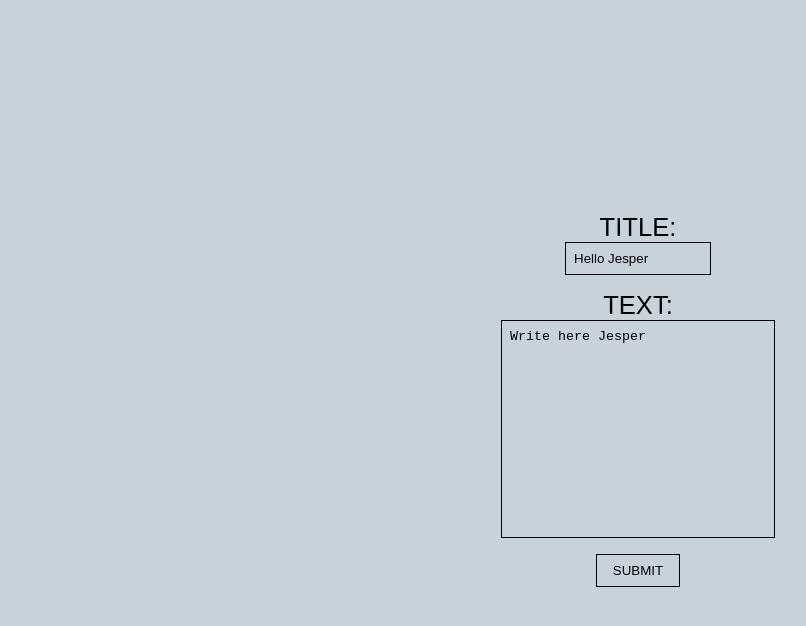
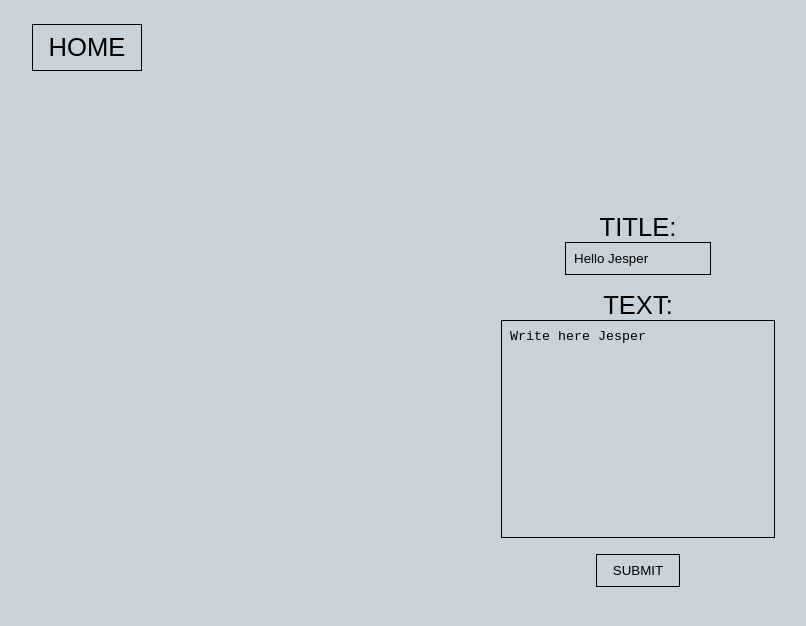
Before and after one commit to Jesper-dev/blogts, a React (Create React App) app: page /jesperp-admin-8i in a window 1280 px wide. Shown: the top 626 px of the page, without its empty margins (2-808 px from the left). Built offline with nearby package versions, Linux system fonts and the light colour scheme; no server answers; the database is empty; a web font is replaced by a local one.

Commit message:
Added homeButton on admin page and change README

```diff
--- a/src/pages/Admin.tsx
+++ b/src/pages/Admin.tsx
@@ -2,6 +2,7 @@ import { useState, useEffect } from "react";
 import ControlPanel from "../components/admin/ControlPanel";
 import PostAdmin from "../components/admin/PostAdmin";
 import { postsRef } from "../firebase";
+import { Link } from "react-router-dom";
 
 interface Provider {
   title?: string;
@@ -28,6 +29,9 @@ const Admin = () => {
   return (
     <>
       {/* Innan man kommer till allt detta så ska man vara tvungen att slå ett lösenord*/}
+      <Link to="/" className="homeButton">
+        HOME
+      </Link>
       <ControlPanel />
       <section className="postSectionAdmin">
         <div className="containerAdmin">
--- a/src/styles/comps/admin.scss
+++ b/src/styles/comps/admin.scss
@@ -61,6 +61,16 @@
   }
 }
 
+.homeButton {
+  position: absolute;
+  top: 2%;
+  left: 2%;
+  font-size: var.$text-size-large;
+  text-decoration: none;
+  color: black;
+  @include var.basic-button;
+}
+
 .postSectionAdmin {
   @include var.flex-column;
   justify-content: flex-start;
--- a/src/styles/comps/home.scss
+++ b/src/styles/comps/home.scss
@@ -9,10 +9,7 @@
     height: 100vh;
 
     .postContainer {
-      // @include var.flex-column;
-      // overflow: auto;
-      min-width: 50%;
-      max-width: 50%;
+      min-width: 700px;
       height: 100vh;
       &::-webkit-scrollbar {
         width: 0;
```
Also changed, not shown: 1 other file (tests, documents, lock files or other folders).
